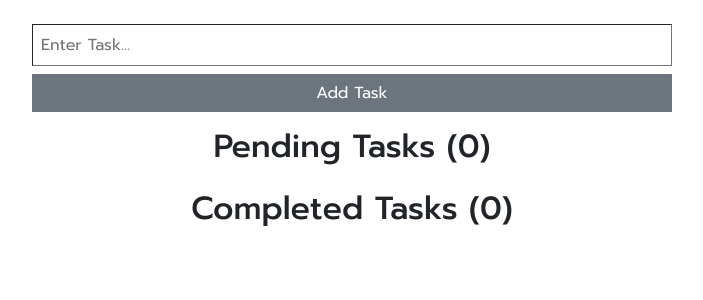
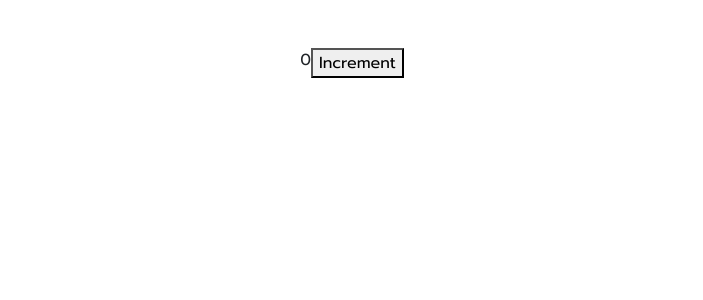
Before and after one commit to mern-trainer/Nidha-Batch-TodoList, a React (Vite) app: page / in a window 1280 px wide. Shown: the top 300 px of the page, without its empty margins (288-991 px from the left). Built offline with nearby package versions, Linux system fonts and the light colour scheme.

Commit message:
context api - counter

```diff
--- a/src/App.jsx
+++ b/src/App.jsx
@@ -1,18 +1,29 @@
 
-import { Fragment } from "react"
+import { createContext, Fragment, useState } from "react"
 import Ecommerce from "./Pages/Ecommerce"
 import Grid from "./Components/Grid"
 import LearnState from "./Components/state"
 import A from "./Components/A"
 // import Carousel from "react-bootstrap/Carousel"
+import Context from "./Pages/context"
+
+export const CounterContext = createContext()
 
 const App = () => {
-    return <Fragment>
+
+    const [counter, setCounter] = useState(0)
+
+    const contextValues = {
+        counter, setCounter
+    }
+
+    return <CounterContext.Provider value={contextValues}>
         {/* <Ecommerce /> */}
         {/* <Grid /> */}
-        <LearnState />
+        {/* <LearnState /> */}
+        <Context />
         {/* <A /> */}
-    </Fragment>
+    </CounterContext.Provider>
 }
 
 export default App
--- a/src/Components/Grid.jsx
+++ b/src/Components/Grid.jsx
@@ -3,7 +3,7 @@ import { Col, Container, Image, Row, Stack } from 'react-bootstrap'
 
 // state => an object, handle component data
 
-const Grid = () => { this
+const Grid = () => {
     return (
         <Container fluid>
             <Row>
--- /dev/null
+++ b/src/Pages/context.jsx
@@ -0,0 +1,21 @@
+// context api => global state management
+// 1. create a new context [createContext()]
+// 2. create states
+// 3. useContext()
+
+import { useContext } from "react"
+import { CounterContext } from "../App"
+
+const Context = () => {
+
+    const { counter, setCounter } = useContext(CounterContext)
+
+    return (
+        <div className="d-flex justify-content-center mt-5">
+            <div>{counter}</div>
+            <button onClick={() => setCounter(counter + 1)}>Increment</button>
+        </div>
+    )
+}
+
+export default Context
```
Also changed, not shown: src/Components/Counter.jsx (added).
